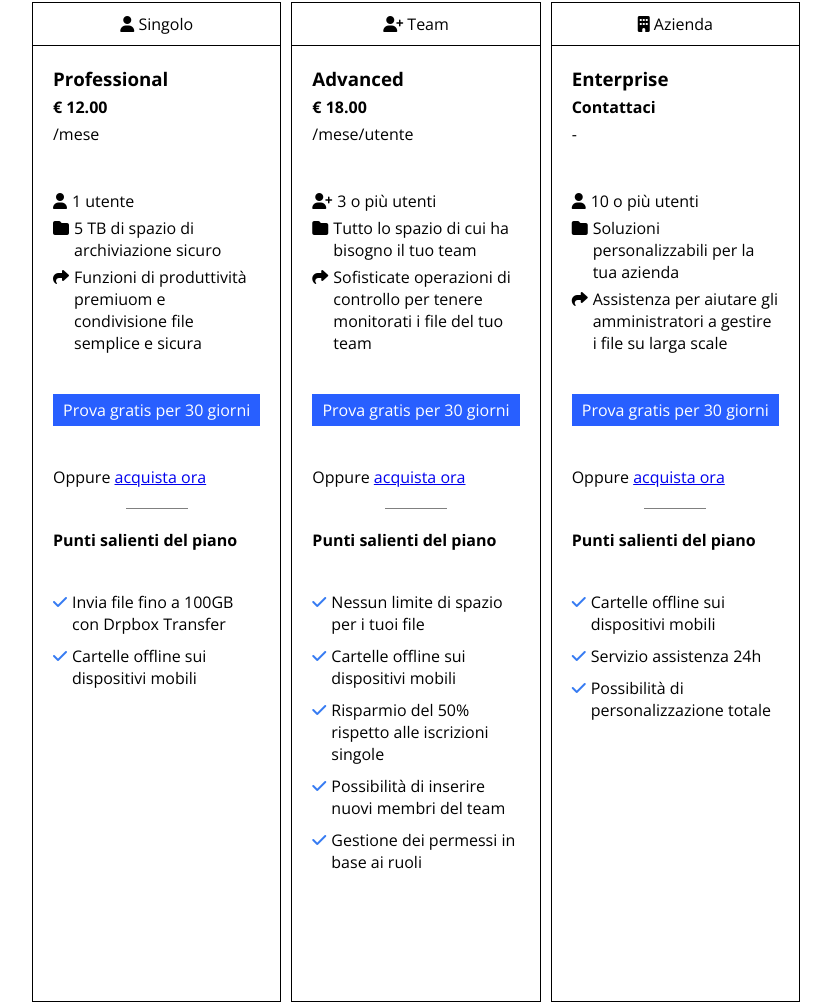
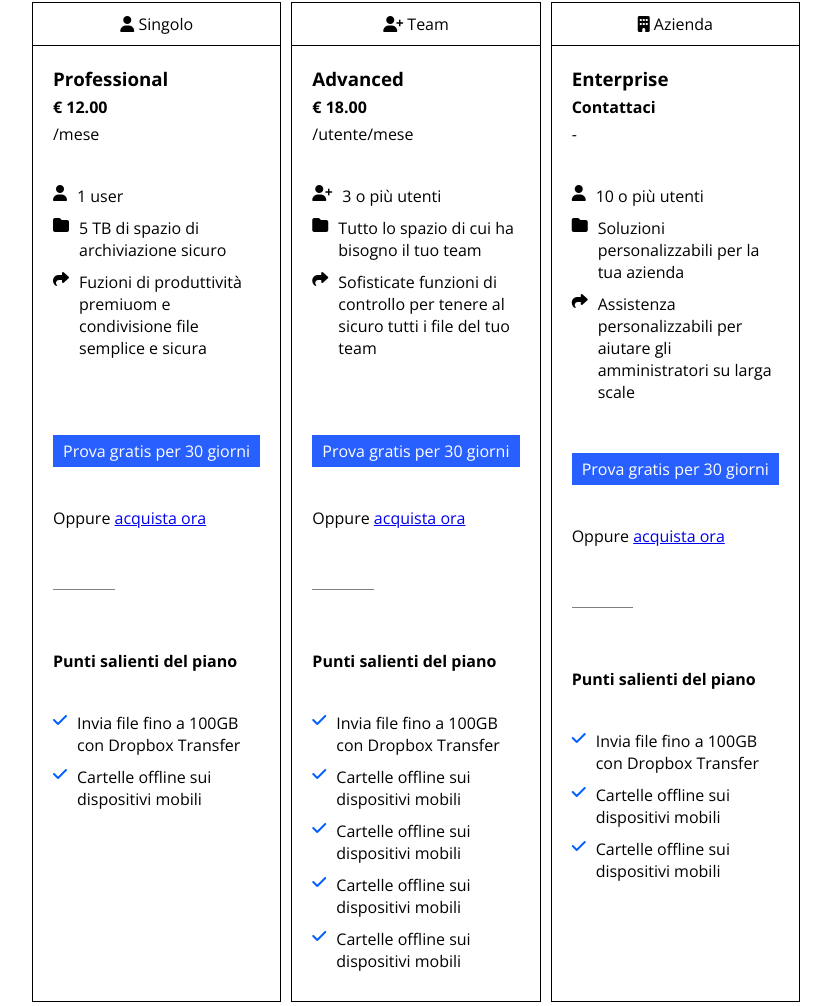
Before and after one commit to FrankFabbriRebe/htmlcss-dropbox, a plain HTML site: page code/index.html in a window 1280 px wide. Shown: the part 1016-2022 px from the top of the page, without its empty margins (224-1055 px from the left). Drawn offline with nearby package versions, Linux system fonts and the light colour scheme.

Commit message:
adjustment section price option

```diff
--- a/code/index.html
+++ b/code/index.html
@@ -122,290 +122,207 @@
                 <!-- professional column -->
                 <div class="column_price">
 
+                    <!-- column title -->
                     <div class="column_title">
                         <i class="fa-solid fa-user" style="color: #000000;"></i>
                         Singolo
                     </div>
 
+                    <!-- column intro -->
                     <div class="name">
                         <h3>Professional</h3>
                         <span class="price">€ 12.00</span>
                         /mese
                     </div>
 
-                    <div class="option_content">
+                    <!-- list option -->
+                    <ul class="option_content_list">
+                        <li>
+                            <i class="fa-solid fa-user" style="color: #000000;"></i>
+                            1 user
+                        </li>
+                        <li>
+                            <i class="fa-solid fa-folder" style="color: #000000;"></i>
+                            5 TB di spazio di archiviazione sicuro
+                        </li>
+                        <li>
+                            <i class="fa-solid fa-share"></i>
+                            Fuzioni di produttività premiuom e condivisione file semplice e sicura
+                        </li>
+                    </ul>
 
-                        <div class="user">
-                            <div class="user_l">
-                                <i class="fa-solid fa-user" style="color: #000000;"></i>
-                            </div>
-                            <div class="user_r">
-                                1 utente
-                            </div>
-                        </div>
-
-                        <div class="storage">
-                            <div class="storange_l">
-                                <i class="fa-solid fa-folder" style="color: #000000;"></i>
-                            </div>
-                            <div class="storage_r">
-                                5 TB di spazio di archiviazione sicuro
-                            </div>
-                        </div>
-
-                       <div class="function">
-                            <div class="function_l">
-                                <i class="fa-solid fa-share"></i>
-                            </div>
-                            <div class="function_r">
-                                Funzioni di produttività premiuom e condivisione file semplice e sicura
-                            </div>
-                       </div>
-
-                    </div>
-
+                    <!-- button free test -->
                     <div class="button">
                         Prova gratis per 30 giorni
                     </div>
 
+                    <!-- buy now link -->
                     <div class="buy_now">
                         <span>Oppure <a href="#">acquista ora</a></span>
                     </div>
 
+                    <!-- just a line -->
                     <div class="line"></div>
 
-                    <div class="h4">
+                    <!-- second title -->
                     <h4>Punti salienti del piano</h4>
-                    </div>
 
-                    <div class="top_points">
-
-                        <div class="top_points_row">
-                            <div class="top_points_row_l">
-                                <i class="fa-solid fa-check" style="color: #367bf2;"></i>
-                            </div>
-                            <div class="top_points_row_r">
-                                Invia file fino a 100GB con Drpbox Transfer
-                            </div>
-                        </div>
-
-                        <div class="top_points_row">
-                            <div class="top_points_row_l">
-                                <i class="fa-solid fa-check" style="color: #367bf2;"></i>
-                            </div>
-                            <div class="top_points_row_r">
+                    <!-- top points list -->
+                    <ul class="top_points_list">
+                        <li>
+                            <i class="fa-solid fa-check" style="color: #005eff;"></i>
+                            Invia file fino a 100GB con Dropbox Transfer
+                        </li>
+                        <li>
+                            <i class="fa-solid fa-check" style="color: #005eff;"></i>
                             Cartelle offline sui dispositivi mobili
-                            </div>
-                        </div>
+                        </li>
+                    </ul>
 
                 </div>
-
-                </div>
+                <!-- end of professional column -->
 
                 <!-- advanced column -->
                 <div class="column_price">
 
+                    <!-- column title -->
                     <div class="column_title">
                         <i class="fa-solid fa-user-plus" style="color: #000000;"></i>
                         Team
                     </div>
 
+                    <!-- column intro -->
                     <div class="name">
                         <h3>Advanced</h3>
                         <span class="price">€ 18.00</span>
-                        /mese/utente
+                        /utente/mese
                     </div>
 
-                    <div class="option_content">
+                    <!-- list option -->
+                    <ul class="option_content_list">
+                        <li>
+                            <i class="fa-solid fa-user-plus" style="color: #000000;"></i>
+                            3 o più utenti
+                        </li>
+                        <li>
+                            <i class="fa-solid fa-folder" style="color: #000000;"></i>
+                            Tutto lo spazio di cui ha bisogno il tuo team
+                        </li>
+                        <li>
+                            <i class="fa-solid fa-share"></i>
+                            Sofisticate funzioni di controllo per tenere al sicuro tutti i file del tuo team
+                        </li>
+                    </ul>
 
-                        <div class="user">
-                            <div class="user_l">
-                                <i class="fa-solid fa-user-plus" style="color: #000000;"></i>
-                            </div>
-                            <div class="user_r">
-                                3 o più utenti
-                            </div>
-                        </div>
-
-                        <div class="storage">
-                            <div class="storange_l">
-                                <i class="fa-solid fa-folder" style="color: #000000;"></i>
-                            </div>
-                            <div class="storage_r">
-                                Tutto lo spazio di cui ha bisogno il tuo team
-                            </div>
-                        </div>
-
-                       <div class="function">
-                            <div class="function_l">
-                                <i class="fa-solid fa-share"></i>
-                            </div>
-                            <div class="function_r">
-                                Sofisticate operazioni di controllo per tenere monitorati i file del tuo team
-                            </div>
-                       </div>
-
-                    </div>
-
+                    <!-- button free test -->
                     <div class="button">
                         Prova gratis per 30 giorni
                     </div>
 
+                    <!-- buy now link -->
                     <div class="buy_now">
                         <span>Oppure <a href="#">acquista ora</a></span>
                     </div>
 
+                    <!-- just a line -->
                     <div class="line"></div>
 
-                    <div class="h4">
+                    <!-- second title -->
                     <h4>Punti salienti del piano</h4>
-                    </div>
 
-                    <div class="top_points">
-
-                        <div class="top_points_row">
-                            <div class="top_points_row_l">
-                                <i class="fa-solid fa-check" style="color: #367bf2;"></i>
-                            </div>
-                            <div class="top_points_row_r">
-                                Nessun limite di spazio per i tuoi file
-                            </div>
-                        </div>
-
-                        <div class="top_points_row">
-                            <div class="top_points_row_l">
-                                <i class="fa-solid fa-check" style="color: #367bf2;"></i>
-                            </div>
-                            <div class="top_points_row_r">
+                    <!-- top points list -->
+                    <ul class="top_points_list">
+                        <li>
+                            <i class="fa-solid fa-check" style="color: #005eff;"></i>
+                            Invia file fino a 100GB con Dropbox Transfer
+                        </li>
+                        <li>
+                            <i class="fa-solid fa-check" style="color: #005eff;"></i>
                             Cartelle offline sui dispositivi mobili
-                            </div>
-                        </div>
-
-                        <div class="top_points_row">
-                            <div class="top_points_row_l">
-                                <i class="fa-solid fa-check" style="color: #367bf2;"></i>
-                            </div>
-                            <div class="top_points_row_r">
-                                Risparmio del 50% rispetto alle iscrizioni singole
-                            </div>
-                        </div>
-
-                        <div class="top_points_row">
-                            <div class="top_points_row_l">
-                                <i class="fa-solid fa-check" style="color: #367bf2;"></i>
-                            </div>
-                            <div class="top_points_row_r">
-                                Possibilità di inserire nuovi membri del team
-                            </div>
-                        </div>
-
-                        <div class="top_points_row">
-                            <div class="top_points_row_l">
-                                <i class="fa-solid fa-check" style="color: #367bf2;"></i>
-                            </div>
-                            <div class="top_points_row_r">
-                                Gestione dei permessi in base ai ruoli
-                            </div>
-                        </div>
+                        </li>
+                        <li>
+                            <i class="fa-solid fa-check" style="color: #005eff;"></i>
+                            Cartelle offline sui dispositivi mobili
+                        </li>
+                        <li>
+                            <i class="fa-solid fa-check" style="color: #005eff;"></i>
+                            Cartelle offline sui dispositivi mobili
+                        </li>
+                        <li>
+                            <i class="fa-solid fa-check" style="color: #005eff;"></i>
+                            Cartelle offline sui dispositivi mobili
+                        </li>
+                    </ul>
 
                 </div>
-
-                </div>
-
+                <!-- end of advanced column -->
 
                 <!-- enterprise column -->
                 <div class="column_price">
 
+                    <!-- column title -->
                     <div class="column_title">
                         <i class="fa-solid fa-building" style="color: #000000;"></i>
                         Azienda
                     </div>
 
+                    <!-- column intro -->
                     <div class="name">
                         <h3>Enterprise</h3>
                         <span class="price">Contattaci</span>
                         -
                     </div>
 
-                    <div class="option_content">
+                    <!-- list option -->
+                    <ul class="option_content_list">
+                        <li>
+                            <i class="fa-solid fa-user" style="color: #000000;"></i>
+                            10 o più utenti
+                        </li>
+                        <li>
+                            <i class="fa-solid fa-folder" style="color: #000000;"></i>
+                            Soluzioni personalizzabili per la tua azienda
+                        </li>
+                        <li>
+                            <i class="fa-solid fa-share"></i>
+                            Assistenza personalizzabili per aiutare gli amministratori su larga scale
+                        </li>
+                    </ul>
 
-                        <div class="user">
-                            <div class="user_l">
-                                <i class="fa-solid fa-user" style="color: #000000;"></i>
-                            </div>
-                            <div class="user_r">
-                                10 o più utenti
-                            </div>
-                        </div>
-
-                        <div class="storage">
-                            <div class="storange_l">
-                                <i class="fa-solid fa-folder" style="color: #000000;"></i>
-                            </div>
-                            <div class="storage_r">
-                                Soluzioni personalizzabili per la tua azienda
-                            </div>
-                        </div>
-
-                       <div class="function">
-                            <div class="function_l">
-                                <i class="fa-solid fa-share"></i>
-                            </div>
-                            <div class="function_r">
-                                Assistenza per aiutare gli amministratori a gestire i file su larga scale
-                            </div>
-                       </div>
-
-                    </div>
-
+                    <!-- button free test -->
                     <div class="button">
                         Prova gratis per 30 giorni
                     </div>
 
+                    <!-- buy now link -->
                     <div class="buy_now">
                         <span>Oppure <a href="#">acquista ora</a></span>
                     </div>
 
+                    <!-- juat a line -->
                     <div class="line"></div>
 
-                    <div class="h4">
+                    <!-- second title -->
                     <h4>Punti salienti del piano</h4>
-                    </div>
 
-                    <div class="top_points">
-
-                        <div class="top_points_row">
-                            <div class="top_points_row_l">
-                                <i class="fa-solid fa-check" style="color: #367bf2;"></i>
-                            </div>
-                            <div class="top_points_row_r">
+                    <!-- top points list -->
+                    <ul class="top_points_list">
+                        <li>
+                            <i class="fa-solid fa-check" style="color: #005eff;"></i>
+                            Invia file fino a 100GB con Dropbox Transfer
+                        </li>
+                        <li>
+                            <i class="fa-solid fa-check" style="color: #005eff;"></i>
                             Cartelle offline sui dispositivi mobili
-                            </div>
-                        </div>
-
-                        <div class="top_points_row">
-                            <div class="top_points_row_l">
-                                <i class="fa-solid fa-check" style="color: #367bf2;"></i>
-                            </div>
-                            <div class="top_points_row_r">
-                                Servizio assistenza 24h
-                            </div>
-                        </div>
-
-                        <div class="top_points_row">
-                            <div class="top_points_row_l">
-                                <i class="fa-solid fa-check" style="color: #367bf2;"></i>
-                            </div>
-                            <div class="top_points_row_r">
-                               Possibilità di personalizzazione totale
-                            </div>
-                        </div>
+                        </li>
+                        <li>
+                            <i class="fa-solid fa-check" style="color: #005eff;"></i>
+                            Cartelle offline sui dispositivi mobili
+                        </li>
+                    </ul>
 
                 </div>
-
-                </div>
-
-
+                <!-- end of enterprise column -->
 
             </div>
 
--- a/code/style.css
+++ b/code/style.css
@@ -152,9 +152,6 @@ header a   {
 
 .column_price {
     width: calc(100% / 3);
-    display: flex;
-    flex-direction: column;
-    align-items: center;
     border: 1px solid black;
     height: 1000px;
 }
@@ -181,7 +178,23 @@ header a   {
     font-weight: bold;
 }
 
-.option_content {
+.option_content_list {
+    list-style: none;
+    padding: 20px;
+    min-height: 250px;
+}
+
+.option_content_list li {
+    margin-bottom: 10px;
+    display: flex;
+
+ }
+
+.option_content_list i {
+    margin-right: 10px;
+}
+
+/* .option_content {
     margin: 20px;
 }
 
@@ -189,7 +202,7 @@ header a   {
     display: flex;
     gap: 5px;
     margin-top: 5px;
-}
+} */
 
 .column_price .button   {
     margin: 20px;
@@ -205,30 +218,45 @@ header a   {
     width: 25%;
     height: 1px;
     background-color: grey;
+    margin: 40px 20px;
+    text-align: left;
     /* margin-top: 40px;
     margin-bottom: 40px; */
     /* margin: 40px auto 40px 20px;  */
 
 }
 
-.h4 {
+.column_price h4 {
     width: 100%;
     padding: 20px;
     text-align: left;
 }
 
-.top_points  {
+
+
+/* .top_points  {
     padding: 20px;
     display: flex;
     flex-direction: column;
     width: 100%;
     gap: 10px;
+} */
+
+.top_points_list {
+    list-style: none;
+    padding: 20px;
 }
 
-.top_points_row {
+
+.top_points_list li {
+    margin-bottom: 10px;
     display: flex;
-    gap: 5px;
 }
+
+.top_points_list i {
+    margin-right: 10px;
+}
+
 
 /* team section */
 .team   {
```
Lines whose indentation alone changed are shown as unchanged.
